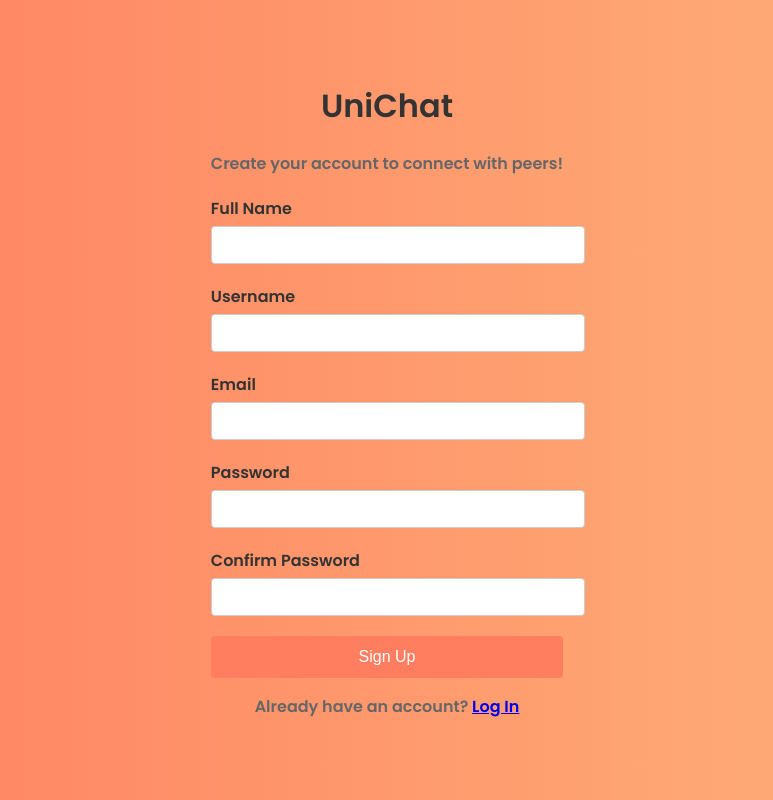
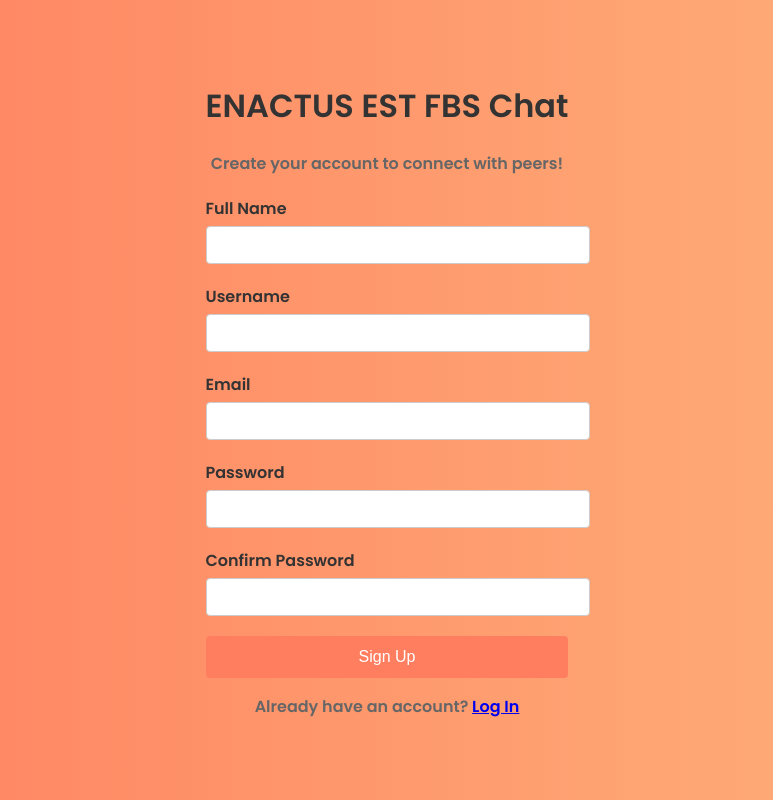
Before and after one commit to enimathereal/unichat, a plain HTML site: page signup.html in a window 1280 px wide. Shown: the whole page, without its empty margins (253-1026 px from the left). Drawn offline with Linux system fonts and the light colour scheme.

Commit message:
Update signup.html

```diff
--- a/signup.html
+++ b/signup.html
@@ -3,13 +3,13 @@
 <head>
   <meta charset="UTF-8">
   <meta name="viewport" content="width=device-width, initial-scale=1.0">
-  <title>UniChat - Sign Up</title>
+  <title>ENACTUS CHAT - Sign Up</title>
   <link rel="stylesheet" href="signup.css">
   <link href="https://fonts.googleapis.com/css2?family=Poppins:wght@600&display=swap" rel="stylesheet">
 </head>
 <body>
   <div class="signup-container">
-    <h1>UniChat</h1>
+    <h1>ENACTUS EST FBS Chat</h1>
     <p>Create your account to connect with peers!</p>
 
     <form id="signupForm">
```
